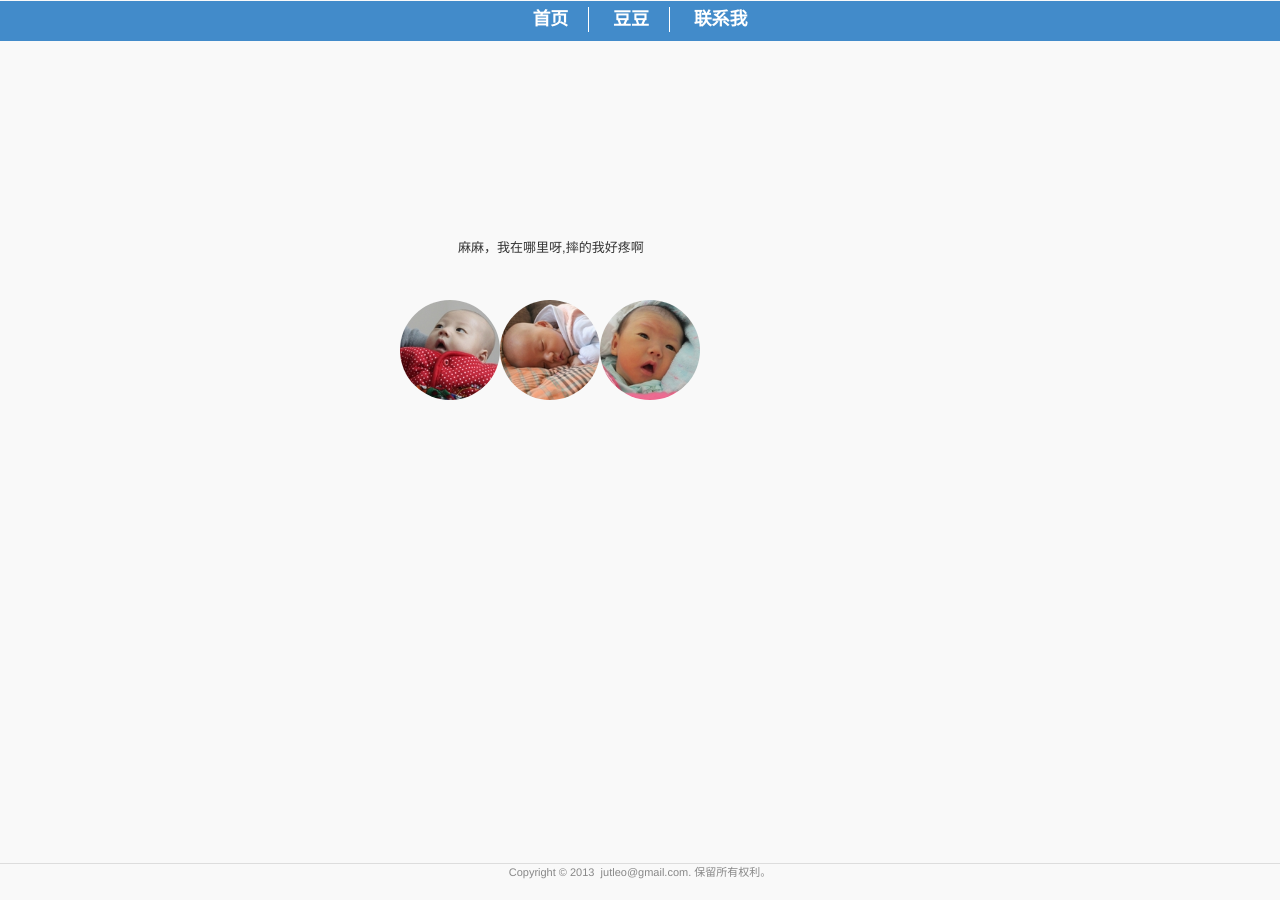
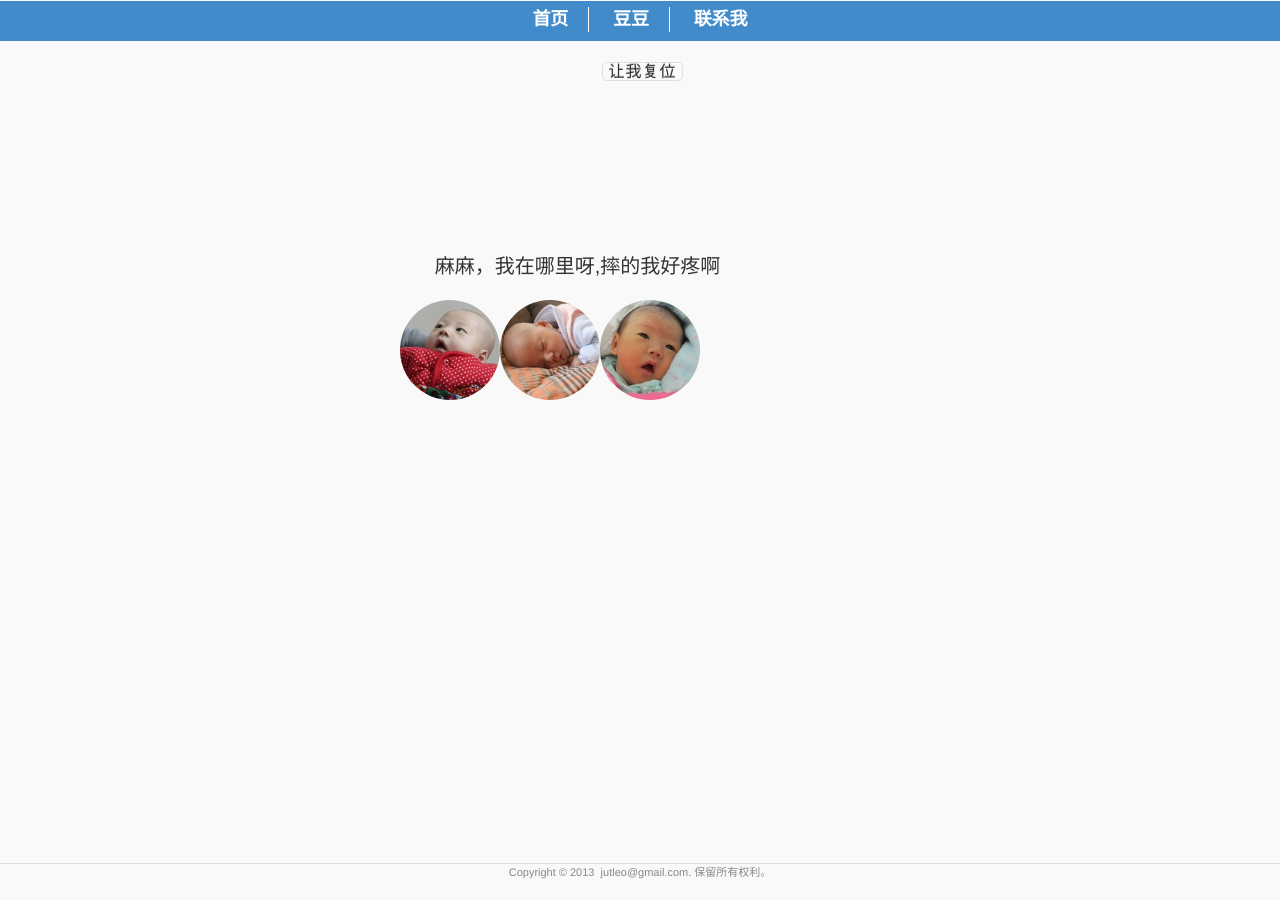
Before and after one commit to jutleo/jutleo.github.com, a Jekyll site: the page andy.html, which Jekyll copies as it is, in a window 1280 px wide. Built offline with Jekyll 4.4.1, drawn with Linux system fonts in a browser that asks for light colours; nearby versions of some CDN libraries; library files that are not in the unit come from our copies; Markdown is read by kramdown in place of the engine named in the settings.

Commit message:
调整效果

```diff
--- a/andy.html
+++ b/andy.html
@@ -5,8 +5,8 @@
  	<title>Title</title>
  	<style type="text/css">
  	.andy {position: absolute; top: 50px; left: 20px; width: 100px; height: 100px; border-radius: 50px; }
- 	.andyMsg{position: absolute;}
- 	.andyMsg{display: none;}
+ 	.andyMsg{position: absolute;font-size: 20px;}
+ 	.andyMsg,#leo-rest{display: none;}
  	</style>
  	<link rel="stylesheet" href="/static/css/leo.css">
  	<script type="text/javascript" src="/static/js/jquery-1.8.3.min.js"></script>
@@ -25,7 +25,8 @@
  	<img class="andy" id="andy_02" src="/static/img/andy_02.jpg"/>
  	<img class="andy" id="andy_01" src="/static/img/andy_01.jpg"/>
  	<span id="andyMsg" class="andyMsg">麻麻，我在哪里呀,摔的我好疼啊</span>
-
+ 	<br/>
+ 	<a id="leo-rest" class="leo-btn" onclick="leoAnimate_in()">让我复位</a>
  	<div class="leo-foot">
         <p>
          Copyright &copy; 2013 &nbsp;jutleo@gmail.com. 保留所有权利。
--- a/static/css/leo.css
+++ b/static/css/leo.css
@@ -215,6 +215,25 @@ div{
     font-size: 11px;
     text-align: center;
 }
+.leo-btn{
+	padding: 0 5px;
+	height: 20px;
+	line-height: 20px;
+	border: 1px solid #DEDEDE;
+	border-radius: 5px;
+	font-size: 16px;
+	letter-spacing: 1px;
+	text-align: center;
+	vertical-align: middle;
+	cursor: pointer;
+	word-wrap: normal;
+	white-space: nowrap;
+	box-shadow: inset 0 1px 0 rgba(255, 255, 255, 0.5);
+	text-shadow: 0 -1px rgba(0, 0, 0, 0.2);
+	background-color: #F9F9F9;
+	color:#333333;
+	margin-left: 5px;
+}
 /* debug css*/
 .bg{
 	background-color: #FFFFCC;
```
Also changed, not shown: other parts of andy.html (+28 -2 lines).
